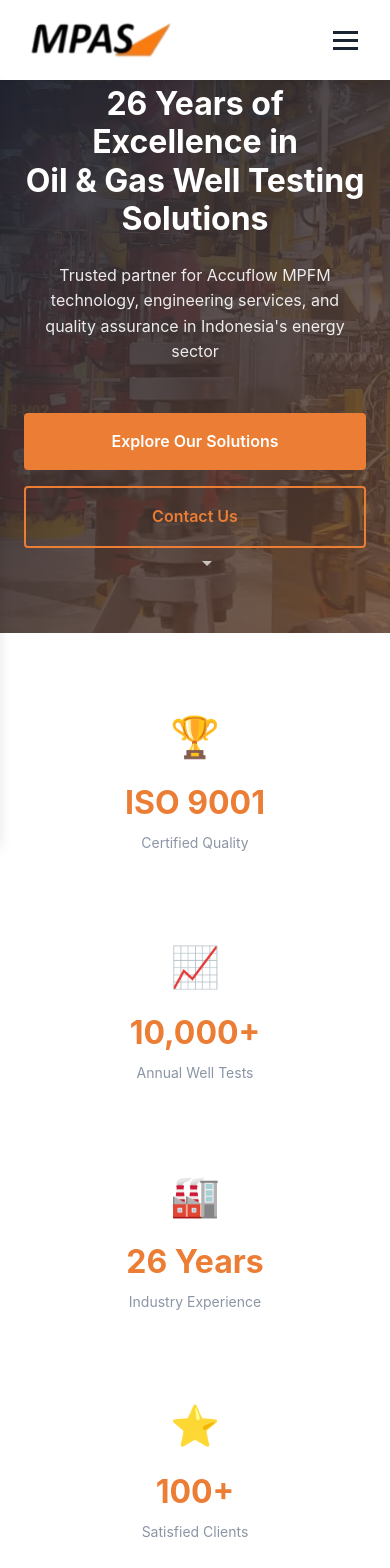
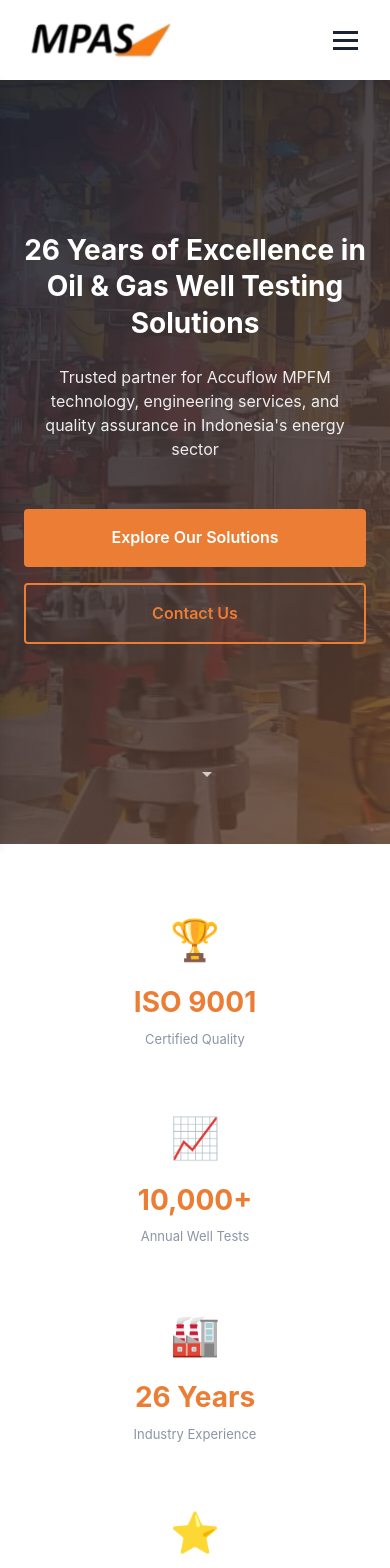
Before and after one commit to christophertendi/mpas-website, a React (Vite) app: page / in a window 390 px wide. Shown: the top 1568 px of the page. Built offline with nearby package versions, Linux system fonts and the light colour scheme.

Commit message:
changed mobile emoji to truck; changed hero section top page margin

```diff
--- a/src/pages/Homepage.css
+++ b/src/pages/Homepage.css
@@ -9,7 +9,7 @@
   position: relative;
   padding: var(--spacing-2xl) var(--spacing-md);
   text-align: center;
-  overflow: hidden;
+  overflow: visible; /* CHANGED: was 'hidden' - this was cutting off content */
 }
 
 .hero::before {
@@ -702,6 +702,7 @@
 @media (max-width: 968px) {
   .hero {
     min-height: 80vh;
+    padding: var(--spacing-xl) var(--spacing-md); /* ADDED: Reduce padding on tablet */
   }
 
   .hero h1 {
@@ -739,15 +740,18 @@
 
 @media (max-width: 640px) {
   .hero {
-    min-height: 75vh;
+    min-height: 100vh; /* CHANGED: Increased from 75vh to ensure full content visibility */
+    padding: 80px var(--spacing-md) var(--spacing-xl); /* ADDED: Extra top padding for mobile */
   }
 
   .hero h1 {
-    font-size: 32px;
+    font-size: 28px; /* CHANGED: Reduced from 32px for better fit */
+    line-height: 1.3; /* ADDED: Better line spacing */
   }
 
   .hero-subtitle {
     font-size: 16px;
+    line-height: 1.5; /* ADDED: Better readability */
   }
 
   .hero-buttons {
@@ -765,6 +769,24 @@
 
   .trust-grid {
     grid-template-columns: 1fr;
+    gap: var(--spacing-md); /* ADDED: Reduce gap for single column */
+  }
+
+  /* ADDED: Better centering for trust items on mobile */
+  .trust-item {
+    display: flex;
+    flex-direction: column;
+    align-items: center;
+    justify-content: center;
+    padding: var(--spacing-sm); /* CHANGED: Reduce padding */
+  }
+
+  .trust-number {
+    font-size: 28px; /* CHANGED: Slightly smaller on mobile */
+  }
+
+  .trust-text {
+    font-size: 13px; /* CHANGED: Slightly smaller on mobile */
   }
 
   .cta-buttons {
@@ -836,3 +858,18 @@
     font-size: 11px;
   }
 }
+
+/* ADDED: Extra small screens (very small phones) */
+@media (max-width: 375px) {
+  .hero {
+    padding: 100px var(--spacing-sm) var(--spacing-lg);
+  }
+
+  .hero h1 {
+    font-size: 24px;
+  }
+
+  .hero-subtitle {
+    font-size: 14px;
+  }
+}
--- a/src/pages/Homepage.jsx
+++ b/src/pages/Homepage.jsx
@@ -325,7 +325,7 @@
           </div>
           <div className="services-grid">
             <div className="service-card">
-              <div className="service-icon">📱</div>
+              <div className="service-icon">🚚</div>
               <h3>Mobile Well Testing</h3>
               <p>Truck and trailer-mounted Accuflow systems for on-demand field testing</p>
               <Link to="/services" className="service-link">
```
